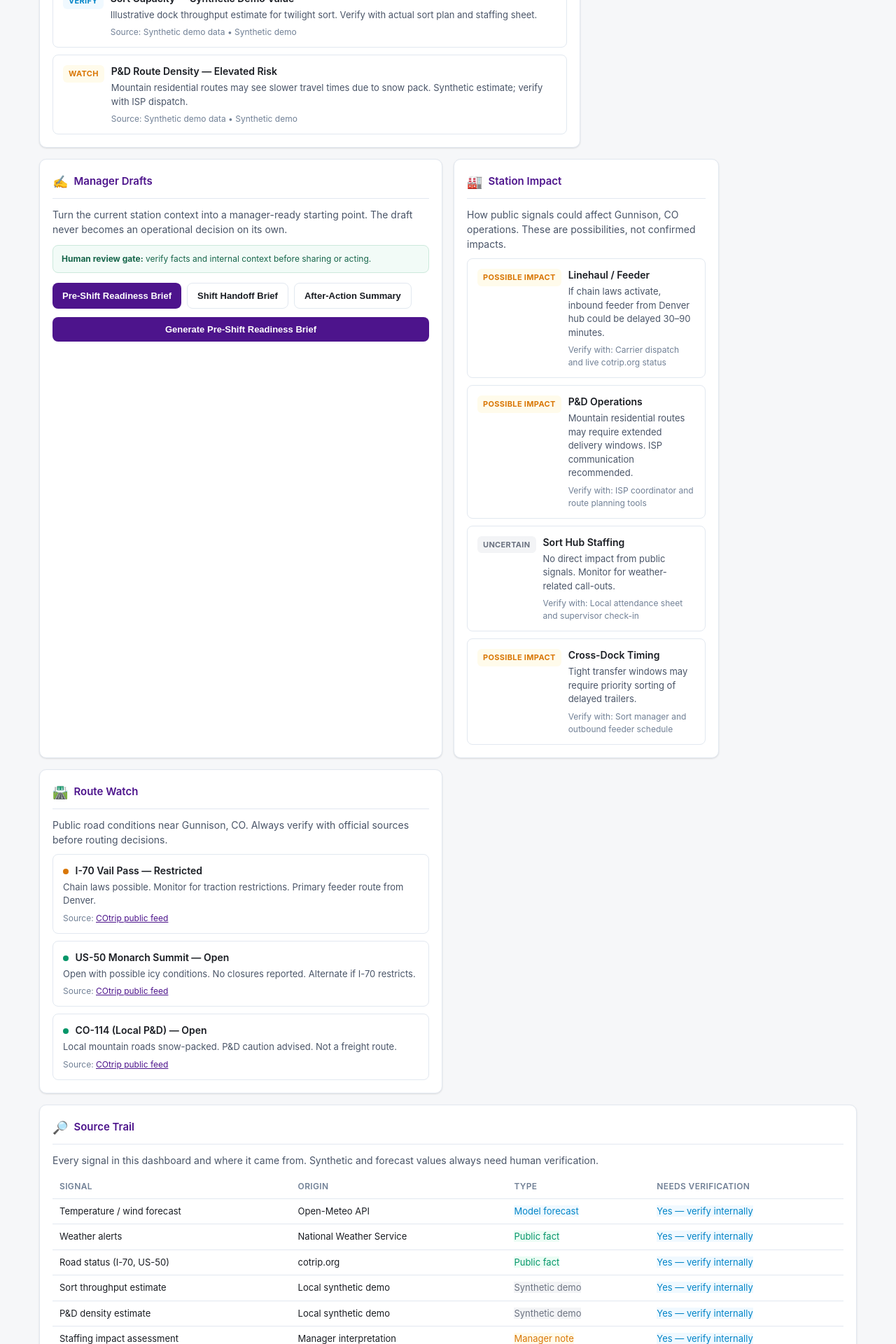
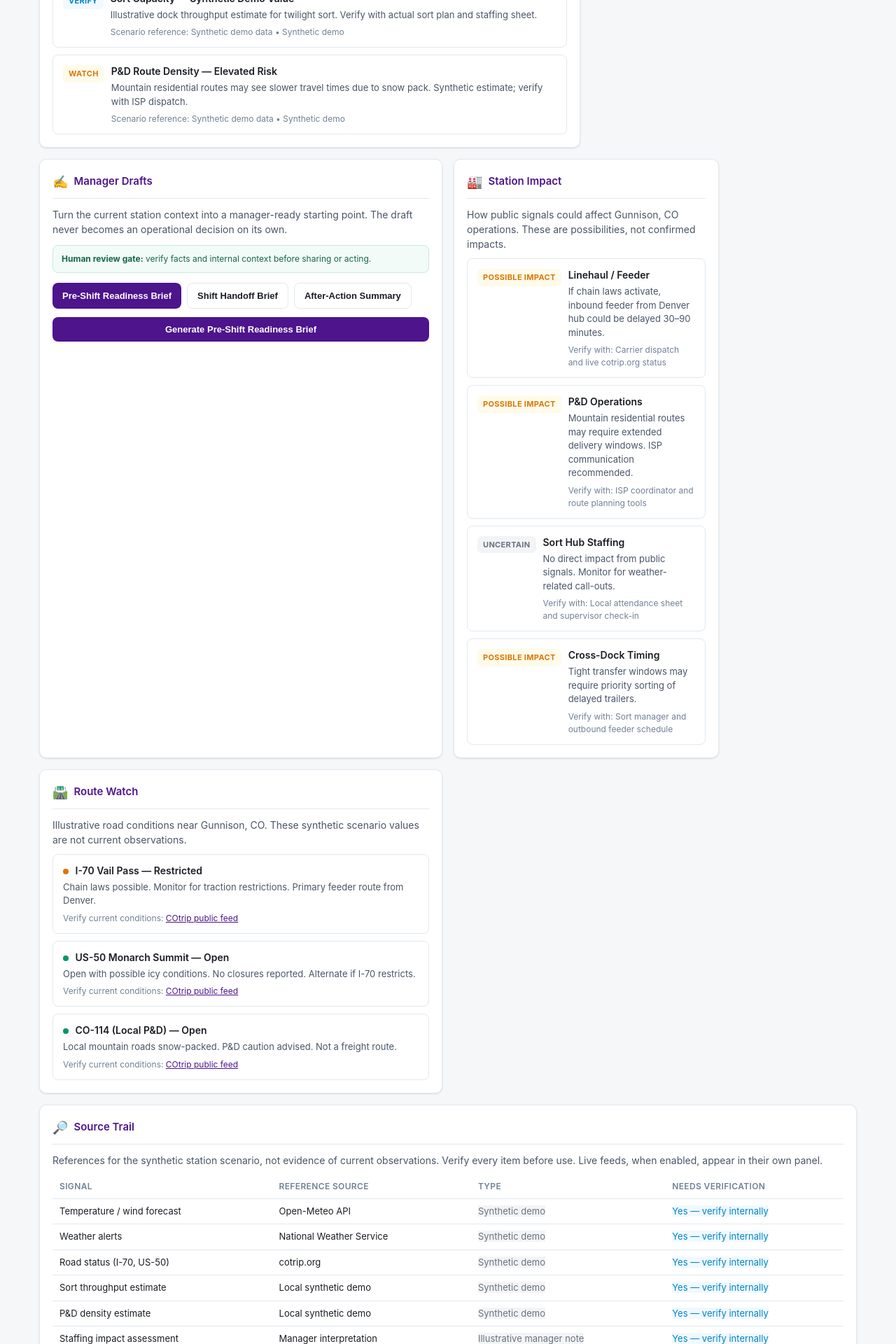
Before and after one commit to arigatoexpress/AI-Efficiency, a React (Vite) app in the folder starter-projects/fedex-logistics-intelligence-system/app/: page / in a window 1280 px wide. Shown: the part 880-2800 px from the top of the page at 70% size. Built offline with nearby package versions, Linux system fonts and the light colour scheme; no server answers.

Commit message:
fix: label static station scenarios with accurate provenance (#98)

```diff
--- a/starter-projects/fedex-logistics-intelligence-system/app/src/components/RouteWatch.tsx
+++ b/starter-projects/fedex-logistics-intelligence-system/app/src/components/RouteWatch.tsx
@@ -23,7 +23,7 @@ export default function RouteWatch({ station }: Props) {
   return (
     <div className="panel col-6">
       <h2><span className="icon" aria-hidden="true">🛣️</span> Route Watch</h2>
-      <p>Public road conditions near {station.name}. Always verify with official sources before routing decisions.</p>
+      <p>Illustrative road conditions near {station.name}. These synthetic scenario values are not current observations.</p>
       <div className="card-list">
         {station.routes.map((r, idx) => (
           <div className="card" key={idx}>
@@ -33,7 +33,7 @@ export default function RouteWatch({ station }: Props) {
               </div>
               <div className="card-desc">{r.note}</div>
               <div className="card-source">
-                Source: <a href={r.sourceUrl} target="_blank" rel="noopener noreferrer">{r.sourceLabel}</a>
+                Verify current conditions: <a href={r.sourceUrl} target="_blank" rel="noopener noreferrer">{r.sourceLabel}</a>
               </div>
             </div>
           </div>
--- a/starter-projects/fedex-logistics-intelligence-system/app/src/components/ShiftReadiness.tsx
+++ b/starter-projects/fedex-logistics-intelligence-system/app/src/components/ShiftReadiness.tsx
@@ -19,7 +19,7 @@ export default function ShiftReadiness({ station }: Props) {
   return (
     <div className="panel col-8">
       <h2><span className="icon" aria-hidden="true">📋</span> Shift Readiness</h2>
-      <p>Top public risk signals for {station.name}. Verify every item with your local sources before acting.</p>
+      <p>Synthetic scenario risks for {station.name}. Verify current conditions with your local sources before acting.</p>
       <div className="card-list">
         {station.risks.map((r) => (
           <div className="card" key={r.id}>
@@ -27,7 +27,7 @@ export default function ShiftReadiness({ station }: Props) {
             <div className="card-body">
               <div className="card-title">{r.title}</div>
               <div className="card-desc">{r.description}</div>
-              <div className="card-source">Source: {r.source} • {r.sourceType === 'synthetic' ? 'Synthetic demo' : r.sourceType === 'manager-note' ? 'Manager note' : 'Public data'}</div>
+              <div className="card-source">Scenario reference: {r.source} • {r.sourceType === 'manager-note' ? 'Illustrative manager note' : 'Synthetic demo'}</div>
             </div>
           </div>
         ))}
--- a/starter-projects/fedex-logistics-intelligence-system/app/src/components/SourceTrail.tsx
+++ b/starter-projects/fedex-logistics-intelligence-system/app/src/components/SourceTrail.tsx
@@ -5,26 +5,16 @@ interface Props {
 }
 
 export default function SourceTrail({ station }: Props) {
-  const typeBadge = (type: 'Public fact' | 'Model forecast' | 'Synthetic demo' | 'Manager note') => {
-    const cls: Record<string, string> = {
-      'Public fact': 'badge-normal',
-      'Model forecast': 'badge-verify',
-      'Synthetic demo': 'badge-synthetic',
-      'Manager note': 'badge-watch',
-    }
-    return <span className={`badge ${cls[type]}`}>{type}</span>
-  }
-
   return (
     <div className="panel col-12">
       <h2><span className="icon" aria-hidden="true">🔎</span> Source Trail</h2>
-      <p>Every signal in this dashboard and where it came from. Synthetic and forecast values always need human verification.</p>
+      <p>References for the synthetic station scenario, not evidence of current observations. Verify every item before use. Live feeds, when enabled, appear in their own panel.</p>
       <div style={{ overflowX: 'auto' }}>
         <table className="source-table">
           <thead>
             <tr>
               <th>Signal</th>
-              <th>Origin</th>
+              <th>Reference source</th>
               <th>Type</th>
               <th>Needs Verification</th>
             </tr>
@@ -34,8 +24,8 @@ export default function SourceTrail({ station }: Props) {
               <tr key={idx}>
                 <td>{s.signal}</td>
                 <td>{s.origin}</td>
-                <td>{typeBadge(s.type)}</td>
-                <td>{s.needsVerification ? <span className="badge badge-verify">Yes — verify internally</span> : <span className="badge badge-normal">No</span>}</td>
+                <td><span className="badge badge-synthetic">{s.type === 'Manager note' ? 'Illustrative manager note' : 'Synthetic demo'}</span></td>
+                <td><span className="badge badge-verify">Yes — verify internally</span></td>
               </tr>
             ))}
           </tbody>
```
Also changed, not shown: 1 other file (tests, documents, lock files or other folders).
